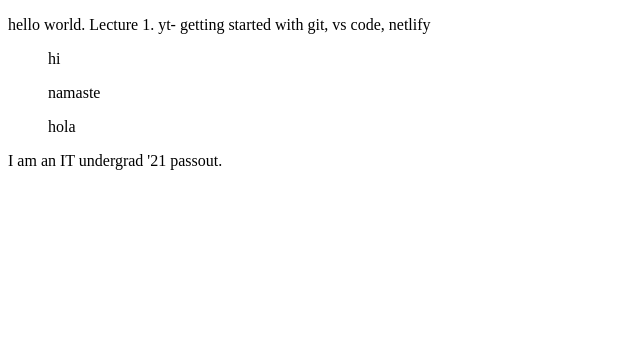
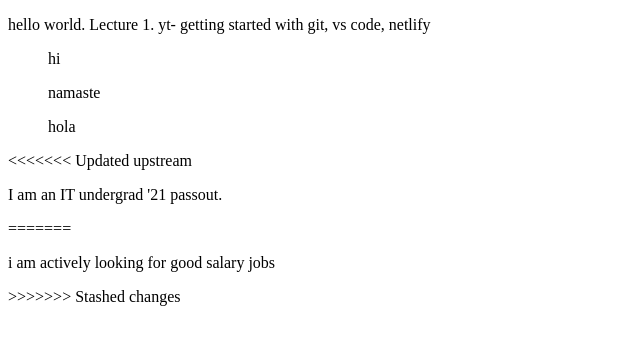
Before and after one commit to percius47/neog-lvl0-lecture-1, a plain HTML site: page index.html in a window 1280 px wide. Shown: the whole page, without its empty margins (0-640 px from the left). Drawn offline with Linux system fonts and the light colour scheme.

Commit message:
Update index.html

```diff
--- a/index.html
+++ b/index.html
@@ -19,8 +19,12 @@
         <ol>
             hola
         </ol>
+<<<<<<< Updated upstream
         <p>
             I am an IT undergrad '21 passout.
         </p>
+=======
+        <p>i am actively looking for good salary jobs</p>
+>>>>>>> Stashed changes
     </body>
 </html>
```
